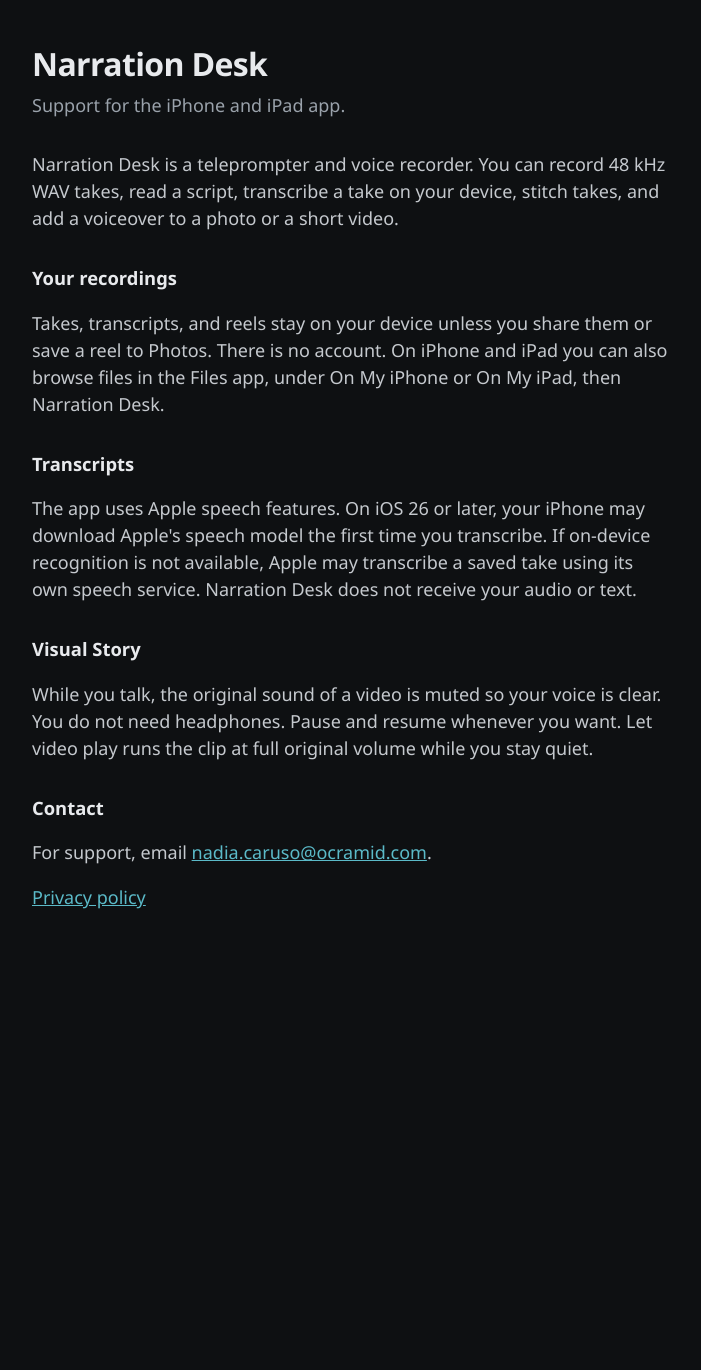
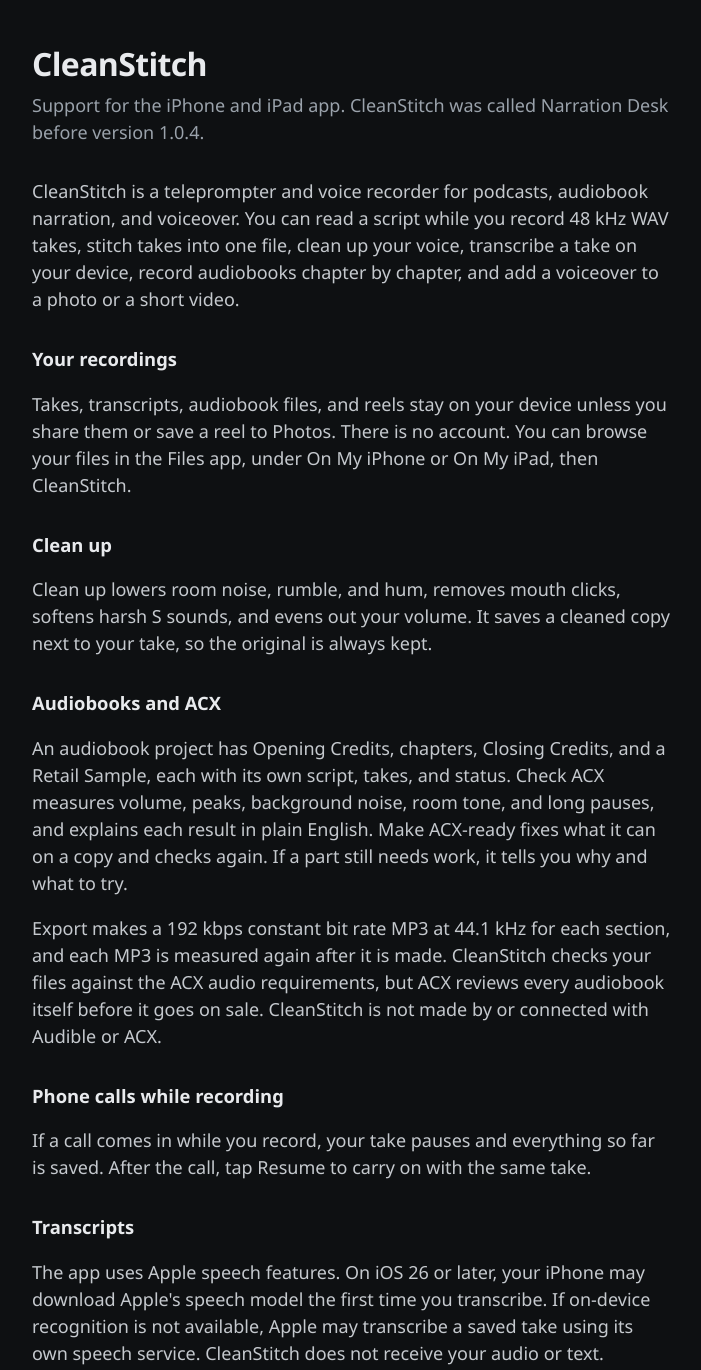
Before and after one commit to ncaruso331/narration-desk, a plain HTML site: page index.html in a window 1280 px wide. Shown: the top 1370 px of the page, without its empty margins (288-989 px from the left). Before the commit the page ends 993 px from the top, so only its background shows below. Drawn offline with Linux system fonts and the light colour scheme.

Commit message:
Rename the support and privacy pages to CleanStitch for 1.0.4

```diff
--- a/index.html
+++ b/index.html
@@ -3,7 +3,7 @@
 <head>
   <meta charset="utf-8">
   <meta name="viewport" content="width=device-width, initial-scale=1">
-  <title>Narration Desk Support</title>
+  <title>CleanStitch Support</title>
   <style>
     :root { color-scheme: dark light; }
     body { margin: 0; font: 18px/1.5 "Source Sans Pro", "Segoe UI", sans-serif; background: #0e1012; color: #e8eaed; }
@@ -17,15 +17,25 @@
 </head>
 <body>
   <main>
-    <h1>Narration Desk</h1>
-    <p class="sub">Support for the iPhone and iPad app.</p>
-    <p>Narration Desk is a teleprompter and voice recorder. You can record 48 kHz WAV takes, read a script, transcribe a take on your device, stitch takes, and add a voiceover to a photo or a short video.</p>
+    <h1>CleanStitch</h1>
+    <p class="sub">Support for the iPhone and iPad app. CleanStitch was called Narration Desk before version 1.0.4.</p>
+    <p>CleanStitch is a teleprompter and voice recorder for podcasts, audiobook narration, and voiceover. You can read a script while you record 48 kHz WAV takes, stitch takes into one file, clean up your voice, transcribe a take on your device, record audiobooks chapter by chapter, and add a voiceover to a photo or a short video.</p>
 
     <h2>Your recordings</h2>
-    <p>Takes, transcripts, and reels stay on your device unless you share them or save a reel to Photos. There is no account. On iPhone and iPad you can also browse files in the Files app, under On My iPhone or On My iPad, then Narration Desk.</p>
+    <p>Takes, transcripts, audiobook files, and reels stay on your device unless you share them or save a reel to Photos. There is no account. You can browse your files in the Files app, under On My iPhone or On My iPad, then CleanStitch.</p>
+
+    <h2>Clean up</h2>
+    <p>Clean up lowers room noise, rumble, and hum, removes mouth clicks, softens harsh S sounds, and evens out your volume. It saves a cleaned copy next to your take, so the original is always kept.</p>
+
+    <h2>Audiobooks and ACX</h2>
+    <p>An audiobook project has Opening Credits, chapters, Closing Credits, and a Retail Sample, each with its own script, takes, and status. Check ACX measures volume, peaks, background noise, room tone, and long pauses, and explains each result in plain English. Make ACX-ready fixes what it can on a copy and checks again. If a part still needs work, it tells you why and what to try.</p>
+    <p>Export makes a 192 kbps constant bit rate MP3 at 44.1 kHz for each section, and each MP3 is measured again after it is made. CleanStitch checks your files against the ACX audio requirements, but ACX reviews every audiobook itself before it goes on sale. CleanStitch is not made by or connected with Audible or ACX.</p>
+
+    <h2>Phone calls while recording</h2>
+    <p>If a call comes in while you record, your take pauses and everything so far is saved. After the call, tap Resume to carry on with the same take.</p>
 
     <h2>Transcripts</h2>
-    <p>The app uses Apple speech features. On iOS 26 or later, your iPhone may download Apple's speech model the first time you transcribe. If on-device recognition is not available, Apple may transcribe a saved take using its own speech service. Narration Desk does not receive your audio or text.</p>
+    <p>The app uses Apple speech features. On iOS 26 or later, your iPhone may download Apple's speech model the first time you transcribe. If on-device recognition is not available, Apple may transcribe a saved take using its own speech service. CleanStitch does not receive your audio or text.</p>
 
     <h2>Visual Story</h2>
     <p>While you talk, the original sound of a video is muted so your voice is clear. You do not need headphones. Pause and resume whenever you want. Let video play runs the clip at full original volume while you stay quiet.</p>
```
Also changed, not shown: privacy.html (+9 -6 lines).
